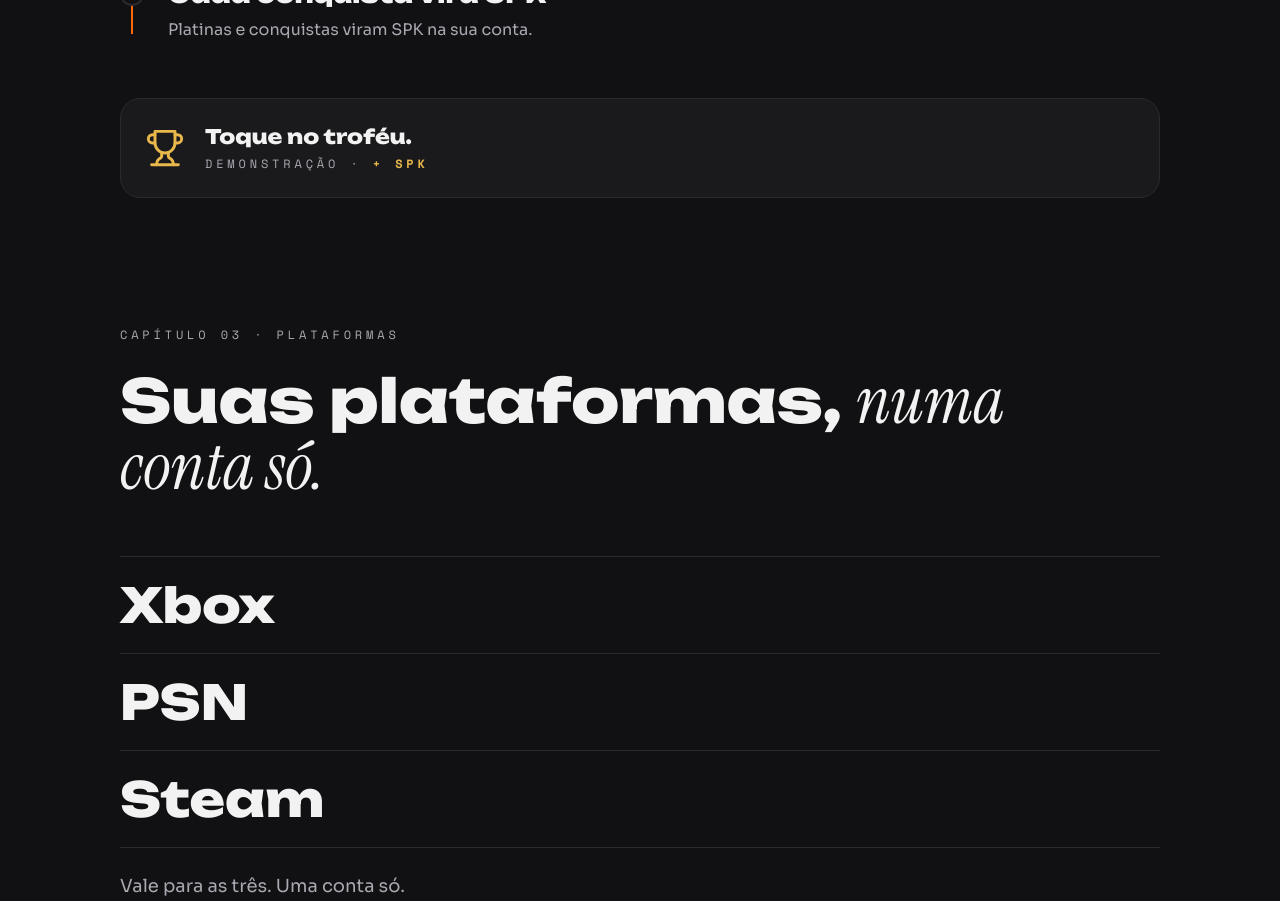
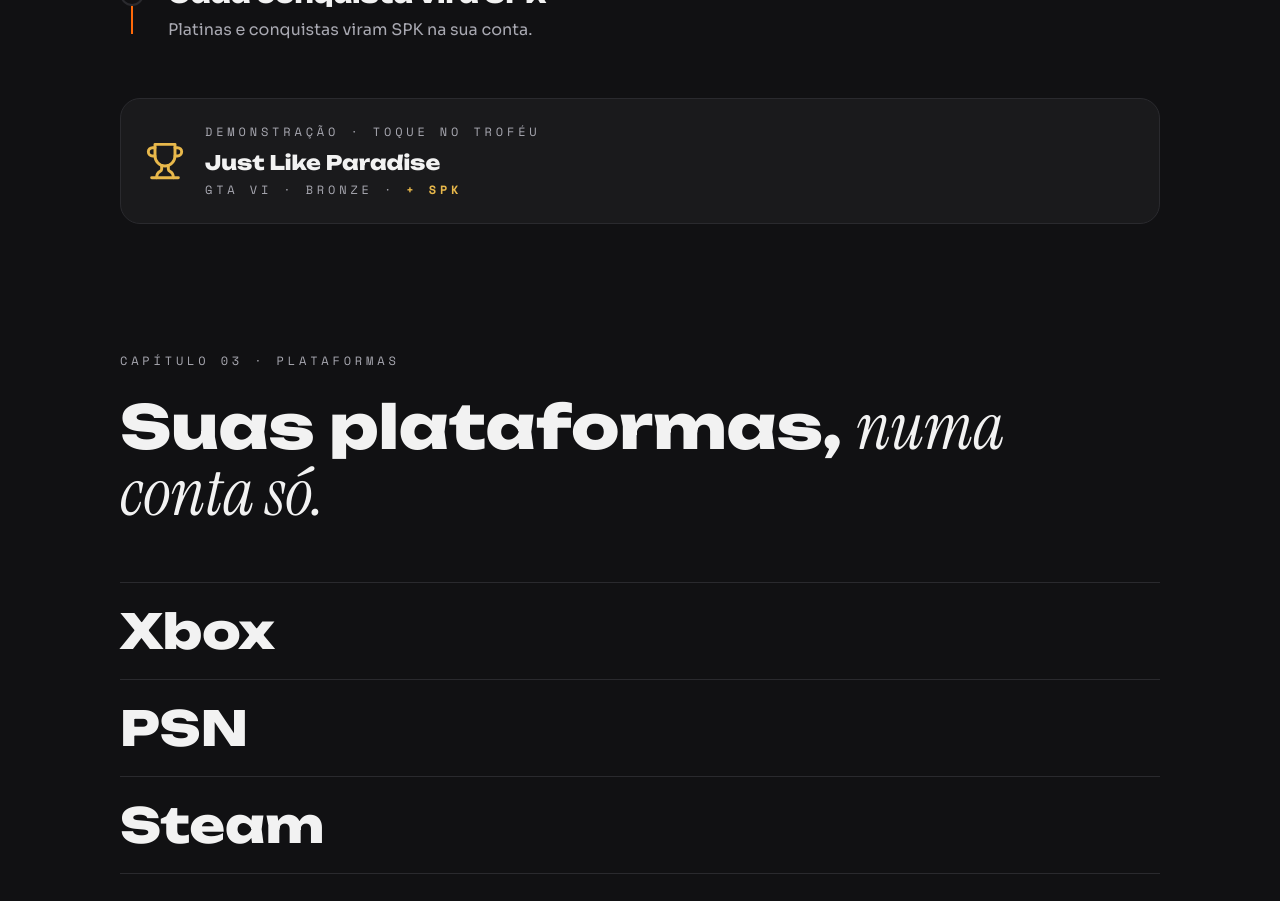
Before and after one commit to RodolfoAAPR/lp-sparkw, a React (Vite) app in the folder app/: page / in a window 1280 px wide. Shown: the part 1600-2501 px from the top of the page. Built offline with nearby package versions, Linux system fonts and the light colour scheme.

Commit message:
feat: demo trophy with real GTA VI achievement

```diff
--- a/app/src/sections/ComoFunciona.tsx
+++ b/app/src/sections/ComoFunciona.tsx
@@ -61,9 +61,12 @@ export default function ComoFunciona() {
             <Trophy size={40} strokeWidth={1.75} />
           </span>
           <span>
-            <span className="sw-display block text-lg md:text-xl">Toque no troféu.</span>
+            <span className="sw-mono block" style={{ color: "var(--sw-text-2)" }}>
+              Demonstração · Toque no troféu
+            </span>
+            <span className="sw-display mt-2 block text-lg md:text-xl">Just Like Paradise</span>
             <span className="sw-mono mt-1 block" style={{ color: "var(--sw-text-2)" }}>
-              Demonstração · <span className="sw-mais-spk">+ SPK</span>
+              GTA VI · Bronze · <span className="sw-mais-spk">+ SPK</span>
             </span>
           </span>
         </button>
```
Also changed, not shown: 2 other files (tests, documents, lock files or other folders).
